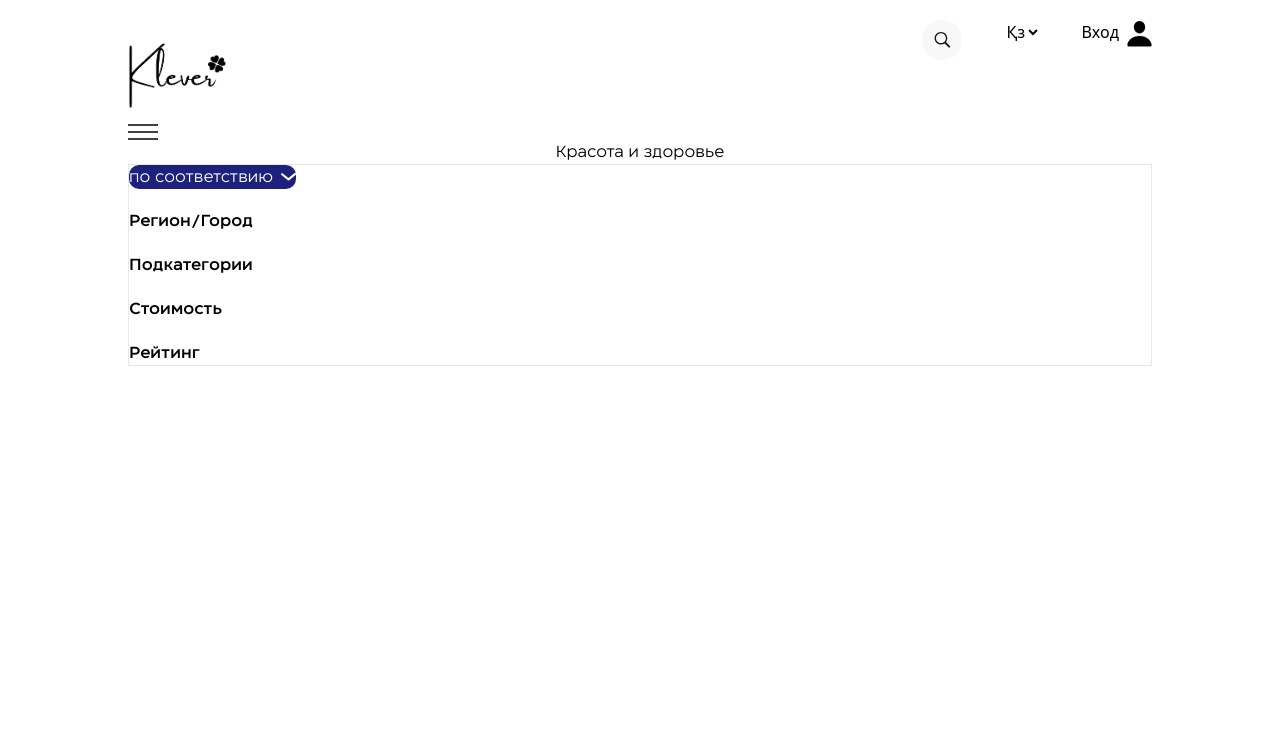
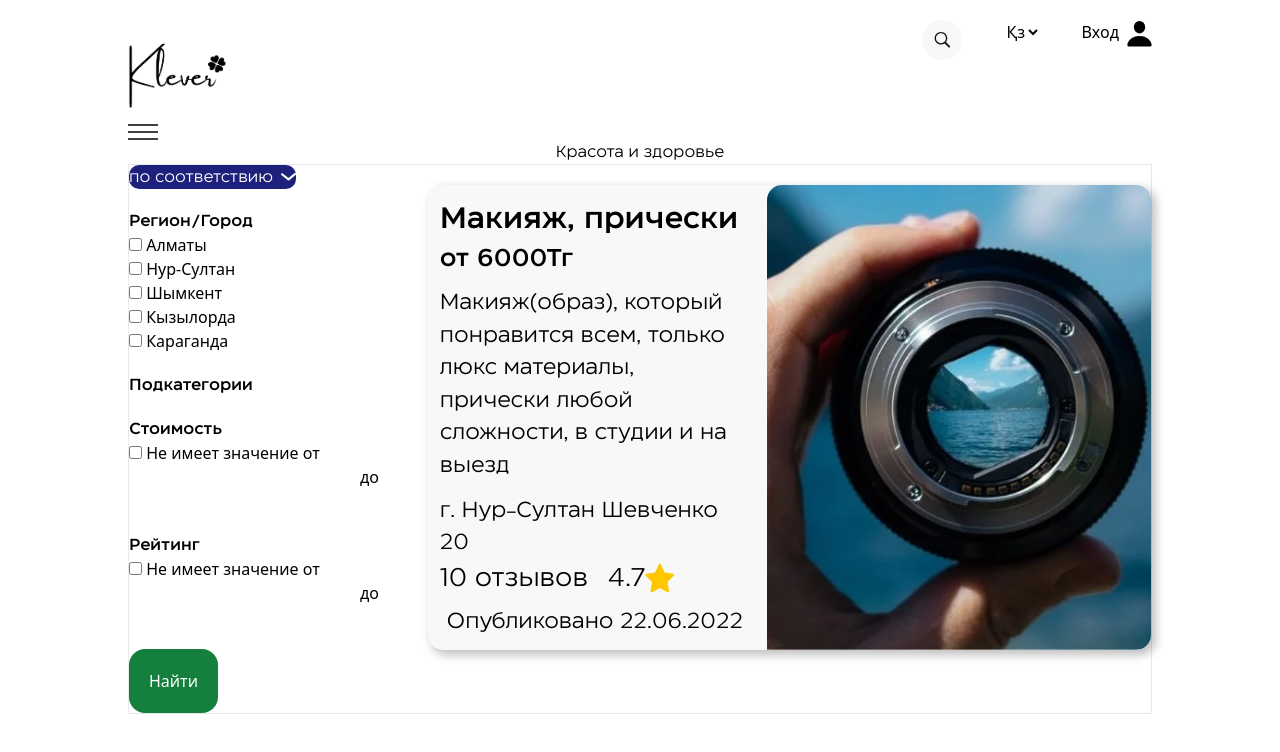
Before and after one commit to Enqwezy/klever, a React (Vite) app: page /beauty/all in a window 1280 px wide. Shown: the top 752 px of the page. Built offline with nearby package versions, Linux system fonts and the light colour scheme.

Commit message:
Добавлено состояние для выбора регионов и фильтрации запросов в компоненте ServicesList

```diff
--- a/src/components/pages/ServicesList.jsx
+++ b/src/components/pages/ServicesList.jsx
@@ -1,7 +1,42 @@
-import React from 'react'
+import React, { useState } from 'react'
 import BlackHeader from '../main/BlackHeader'
+import RequestCard from '../UI/cards/RequestCard';
+import requestPhoto from '../../assets/img/request-card.png'
+
 
 function ServicesList() {
+    const [selectedRegions, setSelectedRegions] = useState([]);
+    const [showAll, setShowAll] = useState(false);
+    const regions = [
+        'Алматы',
+        'Нур-Султан',
+        'Шымкент',
+        'Кызылорда',
+        'Караганда',
+    ];
+    const request = [
+            {
+                id: 1,
+                name: 'Макияж, прически',
+                photo: requestPhoto,
+                price: 6000,
+                description: 'Макияж(образ), который понравится всем, только люкс материалы, прически любой сложности, в студии и на выезд',
+                address: 'г. Нур-Султан Шевченко 20',
+                reviews: 10,
+                rate: 4.7,
+                created_at: '22.06.2022',
+            },]
+
+
+
+    const handleCheckboxChange = (region) => {
+        if (selectedRegions.includes(region)) {
+            setSelectedRegions(selectedRegions.filter((item) => item !== region));
+        } else {
+            setSelectedRegions([...selectedRegions, region]);
+        }
+    };
+
     return (
         <div>
             <BlackHeader />
@@ -19,19 +54,48 @@ function ServicesList() {
                         </div>
                         <div>
                             <h1 className='font-eastman_medium 2xl:text-[1vw]'>Регион/Город</h1>
-
+                            <div className='2xl:text-[1vw]'>
+                                {regions.map((region, index) => (
+                                    <div key={index} className="checkbox-item">
+                                        <input
+                                            type="checkbox"
+                                            id={`region-${index}`}
+                                            checked={selectedRegions.includes(region)}
+                                            onChange={() => handleCheckboxChange(region)}
+                                        />
+                                        <label htmlFor={`region-${index}`}> {region}</label>
+                                    </div>
+                                ))}
+                            </div>
                         </div>
                         <div>
                             <h1 className='font-eastman_medium 2xl:text-[1vw]'>Подкатегории</h1>
                         </div>
                         <div>
                             <h1 className='font-eastman_medium 2xl:text-[1vw]'>Стоимость</h1>
+                            <div>
+                                <input type="checkbox" name="" id="" /> Не имеет значение
+                                от <input type="text" />
+                                до <input type="text" />
+                            </div>
                         </div>
                         <div>
                             <h1 className='font-eastman_medium 2xl:text-[1vw]'>Рейтинг</h1>
+                            <div>
+                                <input type="checkbox" name="" id="" /> Не имеет значение
+                                от <input type="text" />
+                                до <input type="text" />
                             </div>
                         </div>
-          <div></div>
+                        <div>
+                            <button className='bg-green-700 text-white p-5 rounded-2xl'>Найти</button>
+                        </div>
+                    </div>
+                    <div>
+                        {request.map((request) =>
+                            <RequestCard data={request} />
+                        )}
+                    </div>
                 </div>
             </div>
         </div>
```
Lines whose indentation alone changed are shown as unchanged.
